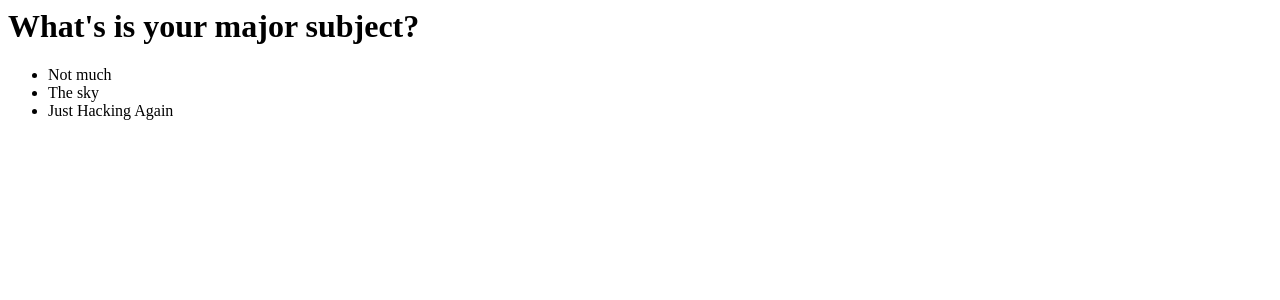
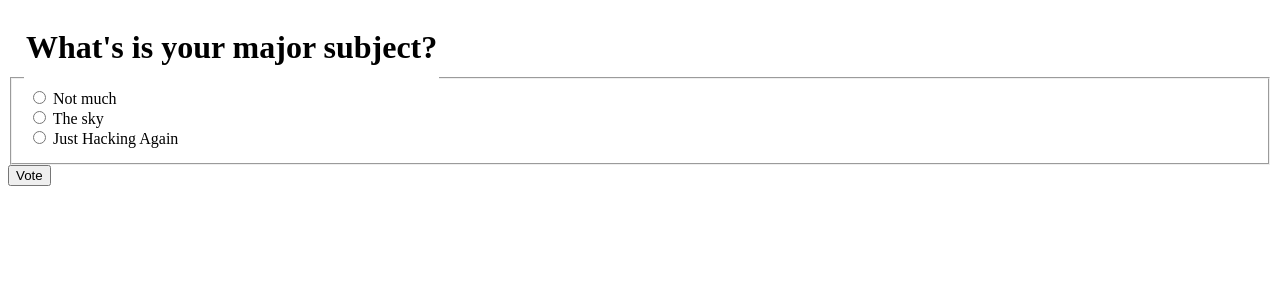
Before and after one commit to Anisujjaman-Md/question_polls, a Django app: page /polls/1/ in a window 1280 px wide. Shown: the top 300 px of the page. Run offline with Django 4.2, Linux system fonts and the light colour scheme; data comes from the database, SQL or seed files in the repository.

Commit message:
Details.html eidted

```diff
--- a/mysite/polls/templates/polls/details.html
+++ b/mysite/polls/templates/polls/details.html
@@ -1,9 +1,17 @@
-<body><h1>{{question.question_text}}</h1>
-<ul>
-    {%for choice in question.choice_set.all %}
-        <li>
-            {{choice.choice_text}}
-        </li>
-    {%endfor%}
-</ul>
+<body>
+<form action = "{%url 'polls:vote' question.id%}" method ="post">
+{% csrf_token %}
+<fieldset>
+    <legend><h1>{{question.question_text}}</h1><legend>
+        {%if error_massage%}<p><strong>{{error_massage}}</strong></p>{%endif%}
+        {%for choice in  question.choice_set.all %}
+            <input type = "radio" name = "choice" id = "choice{{forloop.counter}}" value = "{{choice.id}}">
+            <label for= "choice{{forloop.counter}}">{{choice.choice_text}}</label>
+            <br>
+            {%endfor%}
+</fieldset>
+<input type="submit" value = "Vote">
+
+
+</form>
 </body>
```
